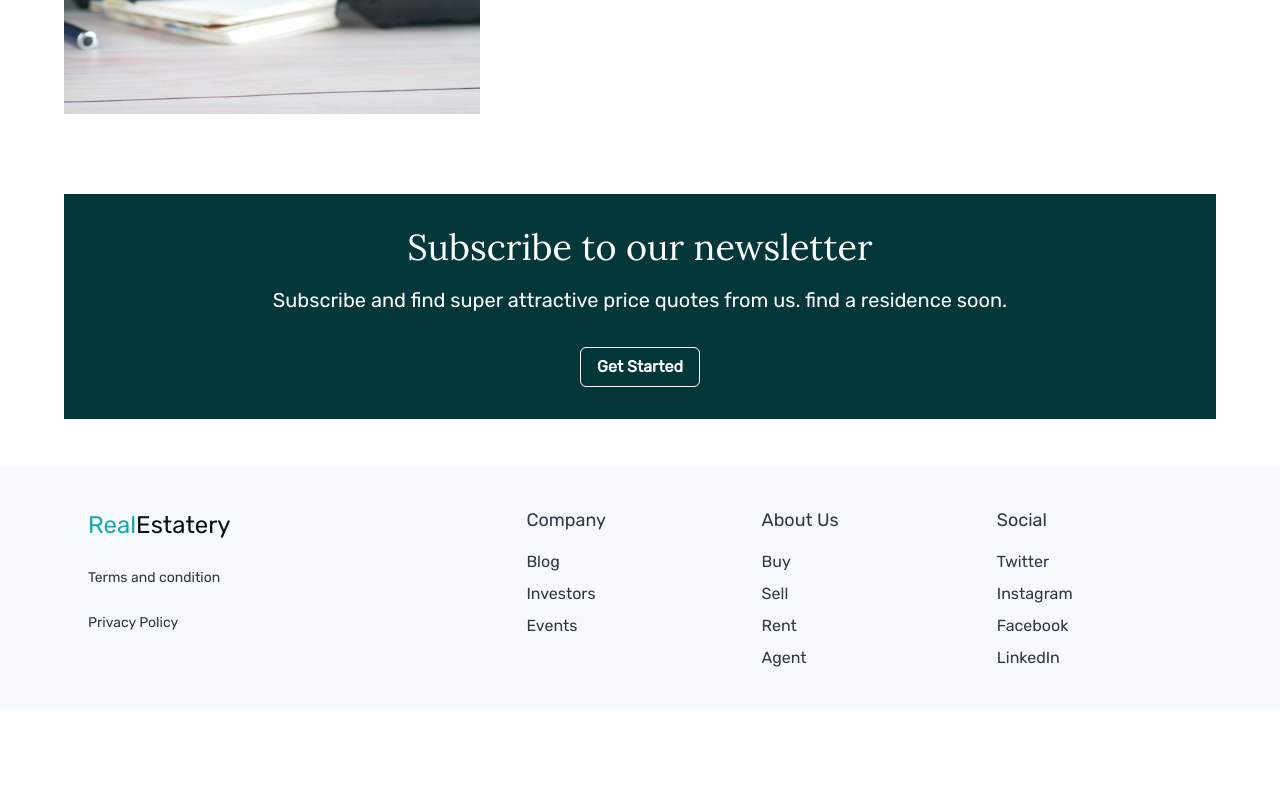
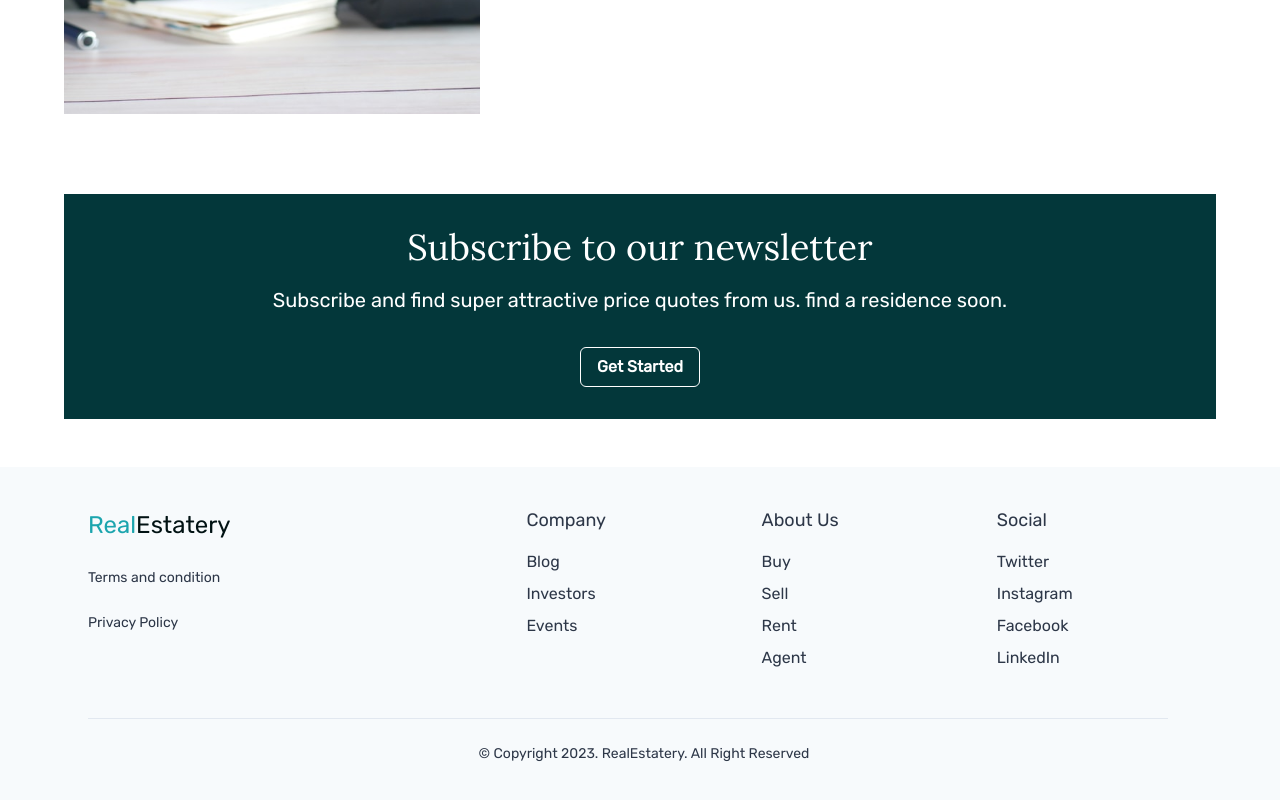
Before and after one commit to Ajyupdate/freestyle, a Next.js app: page / in a window 1280 px wide. Shown: the part 2281-3081 px from the top of the page. Before the commit the page ends 2991 px from the top, so only its background shows below. Built offline with nearby package versions, Linux system fonts and the light colour scheme.

Commit message:
copyright and shadow

```diff
--- /dev/null
+++ b/component/Copyright.tsx
@@ -0,0 +1,34 @@
+import { Box, Flex, Grid, Select, Text, useColorModeValue } from "@chakra-ui/react"
+
+export default function Copyright(){
+
+    return(
+        <Box>
+            {/* <Box as='hr' color='#03373A'></Box>
+            <Grid templateColumns='repeat(3, 1fr)' gap={6}>
+            <Select variant='unstyled' size='sm' w={20} >
+              <option value='option1'>ENG</option>
+              <option value='option2'>Option 2</option>
+            </Select>
+            </Grid> */}
+
+        <Box py={10}>
+        <Flex
+          align={'center'}
+          borderBottom= '1px solid'
+            borderColor= {useColorModeValue('gray.200', 'gray.700')}
+            flexGrow = {1}
+           mr={8}
+        >
+
+        </Flex>
+        <Text pt={6} fontSize={'sm'} textAlign={'center'}>
+          © Copyright 2023. RealEstatery. All Right Reserved
+        </Text>
+      </Box>
+
+
+
+        </Box>
+    )
+}
--- a/component/Footer.tsx
+++ b/component/Footer.tsx
@@ -11,6 +11,7 @@ import {
   useColorModeValue,
 } from '@chakra-ui/react';
 import { CompanyName } from './CompanyName';
+import Copyright from './Copyright';
 
 const Logo = (props: any) => {
   return (
@@ -82,6 +83,8 @@ export default function LargeWithLogoLeft() {
             <Link href={'#'}>LinkedIn</Link>
           </Stack>
         </SimpleGrid>
+
+        <Copyright/>
       </Container>
     </Box>
   );
--- a/component/WhyChooseUs.tsx
+++ b/component/WhyChooseUs.tsx
@@ -1,6 +1,3 @@
-
-
-
 
 import { ComponentState} from 'react';
 import { Box, SimpleGrid, Icon, Text, Stack, Flex, Center, Heading } from '@chakra-ui/react';
@@ -20,9 +17,15 @@ interface FeatureProps {
 
 const Feature = ({ title, text, image }: FeatureProps) => {
   return (
-    <Stack>
+    <Stack
+    _hover={{
+      boxShadow:'md',
+      p: 2
+    }}
+    >
       <Center>
         <Flex
+
           direction={{ base: 'column', md: 'column' }}
           w={16}
           h={16}
--- a/modules/landingPage/LandingPage.tsx
+++ b/modules/landingPage/LandingPage.tsx
@@ -1,6 +1,7 @@
 import { Box } from '@chakra-ui/react'
 import React from 'react'
 import BestChoice from '../../component/BestChoice'
+import Copyright from '../../component/Copyright'
 import FirstColumn from '../../component/FirstColumn'
 import LargeWithLogoLeft from '../../component/Footer'
 import LargeWithAppLinksAndSocial from '../../component/Footer'
@@ -27,6 +28,7 @@ const LandingPage = (props: iLandingPage) => {
       {/* <LargeWithAppLinksAndSocial/> */}
       <LargeWithLogoLeft/>
 
+
       </Box>
 
 
```
Also changed, not shown: component/Nav.tsx (+1 -13 lines).
